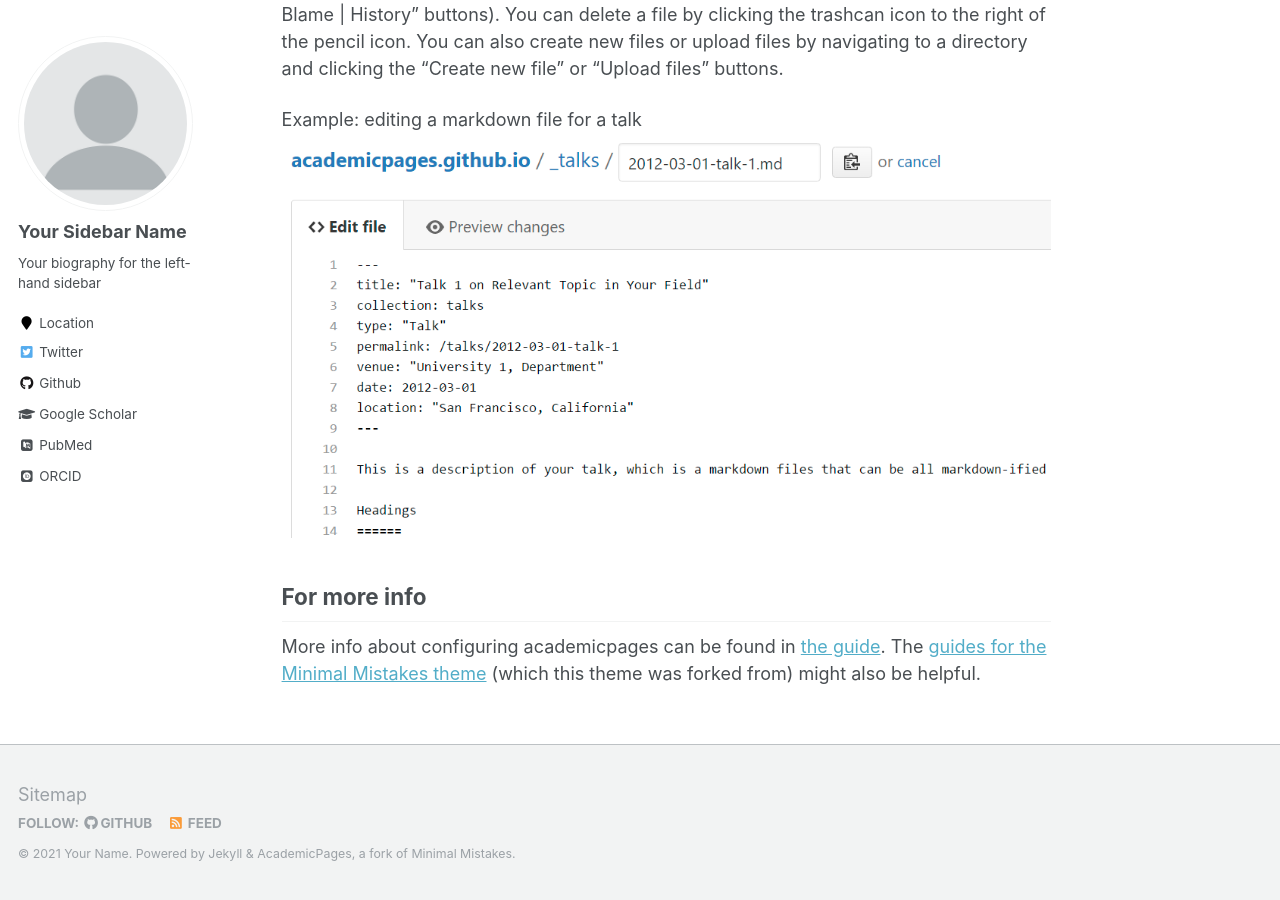
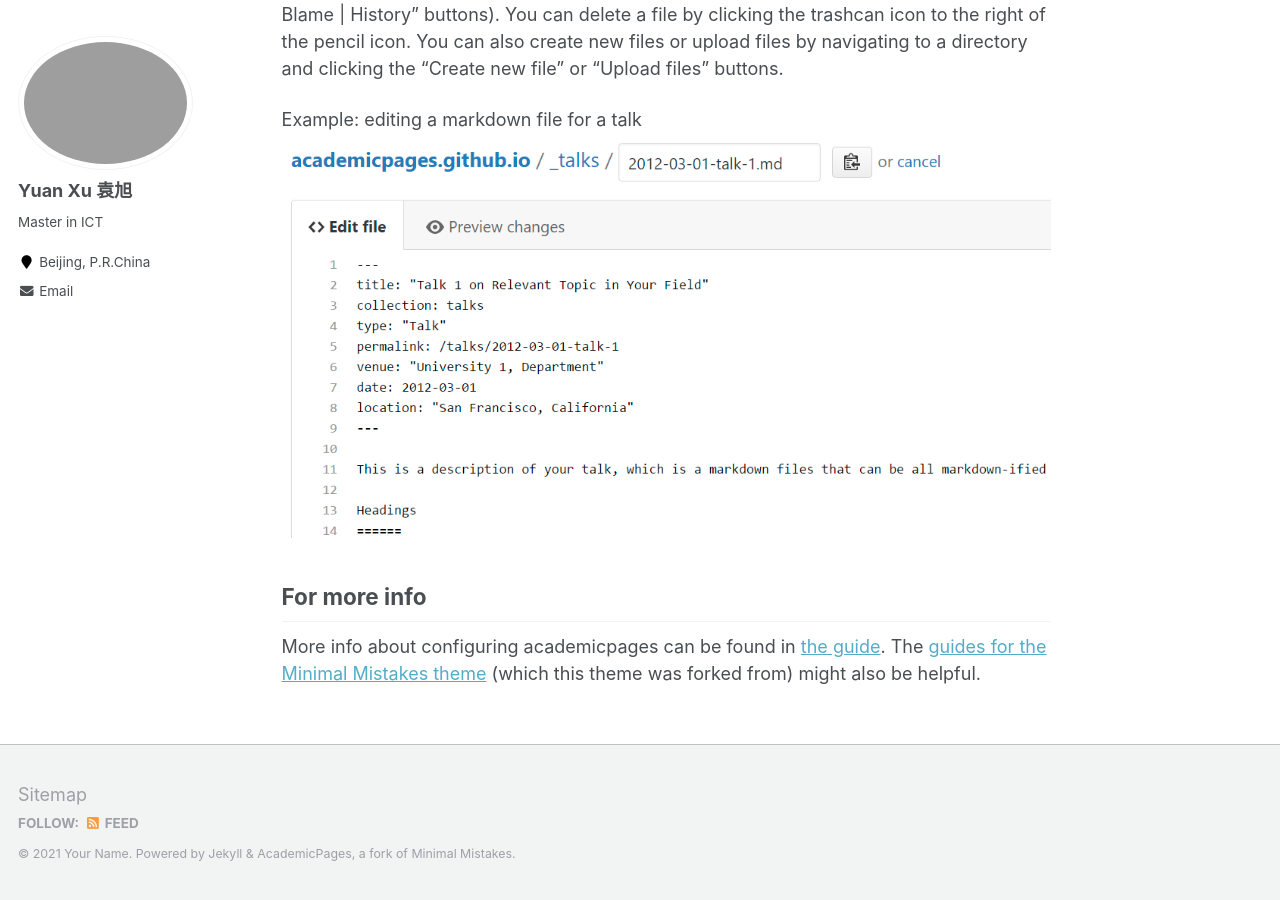
Before and after one commit to yuanninesuns/yuanninesuns.github.io, a Jekyll site: the page built from _pages/about.md, in a window 1280 px wide and 900 px high, scrolled down 2463 px. Built offline with Jekyll 4.4.1, drawn with Linux system fonts in a browser that asks for light colours; some web fonts are replaced.

Commit message:
第一次个人主页尝试2

```diff
--- a/_config.yml
+++ b/_config.yml
@@ -80,14 +80,14 @@ analytics:
 
 # Site Author
 author:
-  name             : "Your Sidebar Name"
-  avatar           : "profile.png"
-  bio              : "Your biography for the left-hand sidebar"
-  location         : "Location"
+  name             : "Yuan Xu 袁旭"
+  avatar           : "yuanxu.jpg"
+  bio              : "Master in ICT"
+  location         : "Beijing, P.R.China"
   employer         :
-  pubmed           : "https://www.ncbi.nlm.nih.gov/pubmed/?term=john+snow"
-  googlescholar    : "http://yourfullgooglescholarurl.com"
-  email            :
+  pubmed           : #"https://www.ncbi.nlm.nih.gov/pubmed/?term=john+snow"
+  googlescholar    : #"http://yourfullgooglescholarurl.com"
+  email            : "yuan_xusun@163.com"
   researchgate     :  # example: "https://www.researchgate.net/profile/yourprofile"
   uri              :
   bitbucket        :
@@ -96,20 +96,20 @@ author:
   flickr           :
   facebook         :
   foursquare       :
-  github           : "academicpages"
+  github           : #"academicpages"
   google_plus      :
   keybase          :
   instagram        :
   impactstory      : #"https://profiles.impactstory.org/u/xxxx-xxxx-xxxx-xxxx"
   lastfm           :
   linkedin         :
-  orcid            : "http://orcid.org/yourorcidurl"
+  orcid            : #"http://orcid.org/yourorcidurl"
   pinterest        :
   soundcloud       :
   stackoverflow    : # http://stackoverflow.com/users/123456/username
   steam            :
   tumblr           :
-  twitter          : "replacethistwitterhandle"
+  twitter          : #"replacethistwitterhandle"
   vine             :
   weibo            :
   xing             :
```
